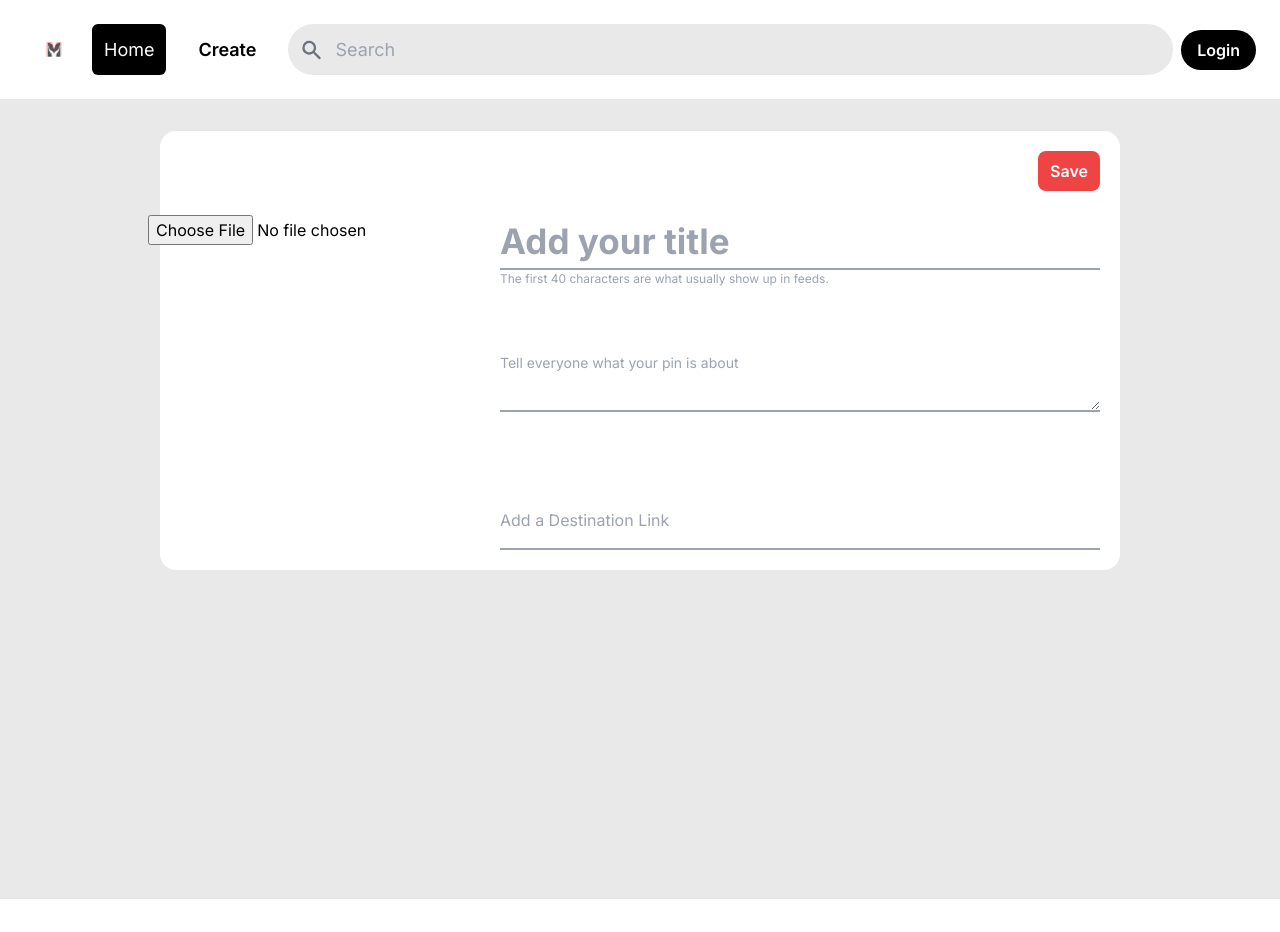
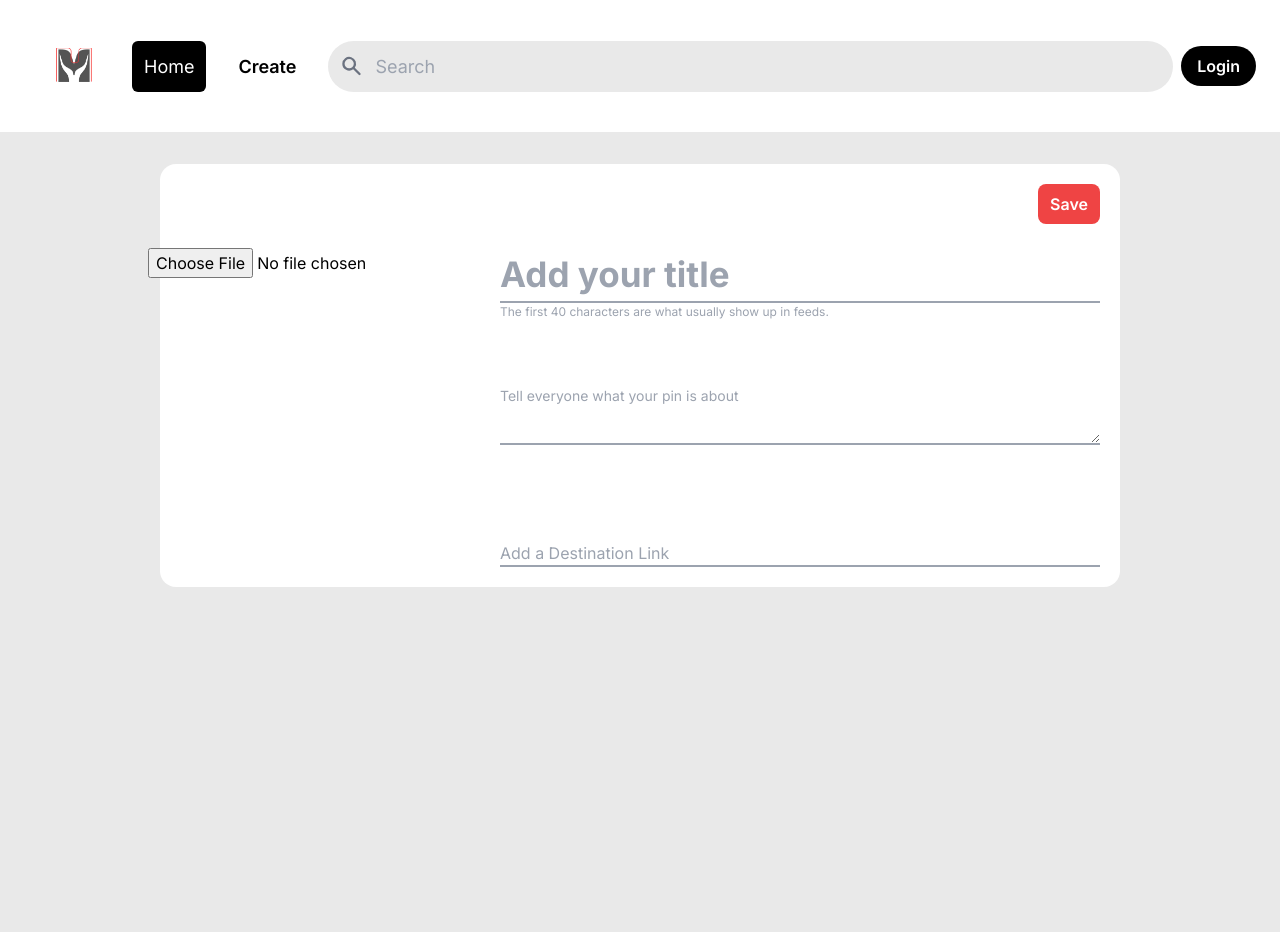
Before and after one commit to Eunini/meinterest, a Next.js app: page /pin-builder in a window 1280 px wide. Before the commit the page ends 899 px from the top, so only its background shows below. Built offline with nearby package versions, Linux system fonts and the light colour scheme; no server answers.

Commit message:
adjusted the logo size

```diff
--- a/app/components/Form.jsx
+++ b/app/components/Form.jsx
@@ -139,7 +139,7 @@ function Form() {
               type="text"
               onChange={(e) => setLink(e.target.value)}
               placeholder="Add a Destination Link"
-              className="outline-none w-full pb-4 mt-[90px] border-b-[2px] border-gray-400 placeholder-gray-400"
+              className="outline-none w-full mt-[90px] border-b-[2px] border-gray-400 placeholder-gray-400"
             />
           </div>
         </div>
--- a/app/components/Header.jsx
+++ b/app/components/Header.jsx
@@ -87,8 +87,8 @@ function Header() {
       <Image
         src="/logo.png"
         alt="logo"
-        width={60}
-        height={60}
+        width={100}
+        height={100}
         onClick={() => router.push("/")}
         className="hover:bg-gray-300 py-2 px-4 rounded-full cursor-pointer"
       />
--- a/app/components/Pins/PinItem.jsx
+++ b/app/components/Pins/PinItem.jsx
@@ -14,10 +14,8 @@ function PinItem({pin}) {
     <div className=''>
        <div class="relative
        before:absolute
-       before:rounded-3xl
        before:z-10
        hover:bg-gray-600
-       before:opacity-50
        cursor-pointer
        " onClick={()=>router.push("/pin/"+pin.id)}>
 
--- a/app/components/Pins/PinList.jsx
+++ b/app/components/Pins/PinList.jsx
@@ -20,7 +20,7 @@ function PinList({ listOfPins }) {
     >
       {loading
         ? // Render Skeleton while loading
-          Array(10)
+          Array(15)
             .fill(0)
             .map((_, index) => <SkeletonPin key={index} />)
         : // Render Pins when loaded
@@ -29,10 +29,28 @@ function PinList({ listOfPins }) {
   );
 }
 
-// Skeleton component for loading state
+// Skeleton component for loading state with varying heights
 const SkeletonPin = () => {
+  // Create random heights to mimic Pinterest's variable card sizes
+  const getRandomHeight = () => {
+    // Pinterest-like proportions - some shorter, some taller
+    const heights = [150, 180, 220, 250, 280, 320, 350];
+    return heights[Math.floor(Math.random() * heights.length)];
+  };
+
+  const height = getRandomHeight();
+
   return (
-    <div className="bg-gray-200 animate-pulse rounded-lg w-full h-[250px]"></div>
+    <div
+      className="bg-gray-200 animate-pulse rounded-lg w-full mb-4 overflow-hidden"
+      style={{ height: `${height}px` }}
+    >
+      {/* Optional: Add skeleton for pin details */}
+      <div className="absolute bottom-0 w-full p-3">
+        <div className="h-3 bg-gray-300 rounded-full w-2/3 mb-2"></div>
+        <div className="h-2 bg-gray-300 rounded-full w-1/2"></div>
+      </div>
+    </div>
   );
 };
 
```
